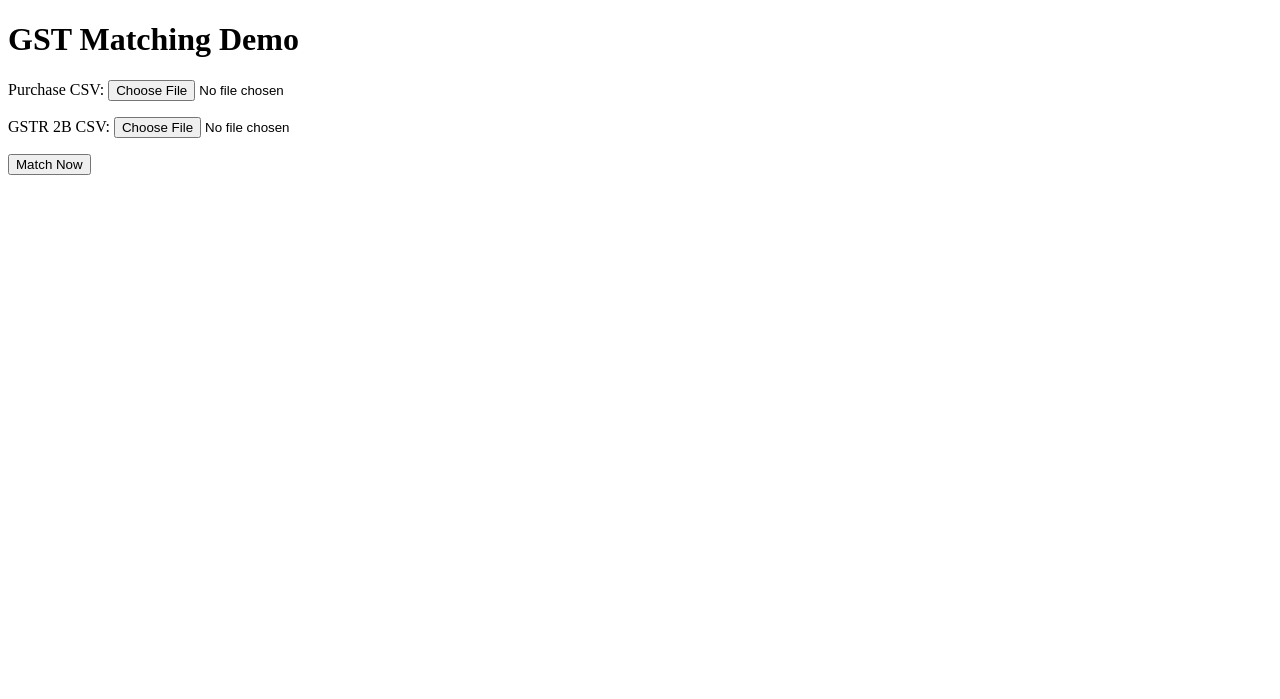
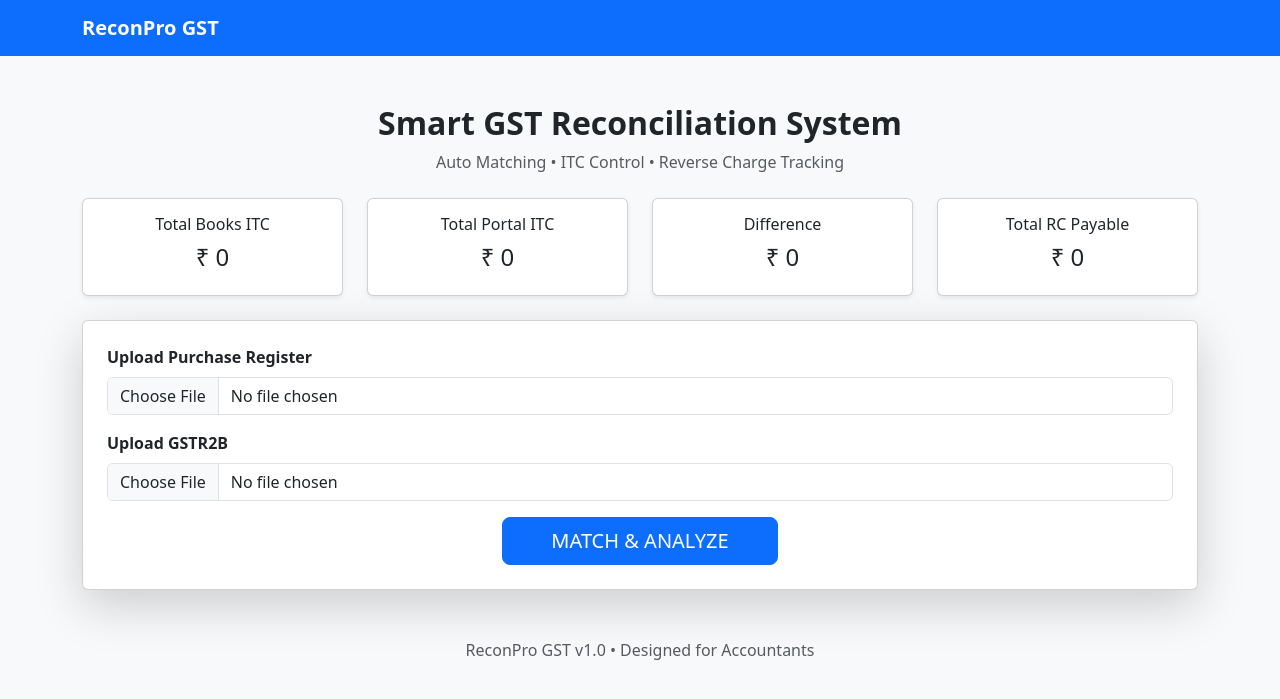
Before and after one commit to munnaregar55-svg/GST-MATCHING-, a Flask app: page / in a window 1280 px wide. Shown: the top 699 px of the page. Run offline with Flask 3, Linux system fonts and the light colour scheme.

Commit message:
Update index.html

```diff
--- a/templates/index.html
+++ b/templates/index.html
@@ -1,25 +1,90 @@
 <!DOCTYPE html>
 <html>
 <head>
-    <title>GST Matching Demo</title>
+    <title>ReconPro GST</title>
+    <link href="https://cdn.jsdelivr.net/npm/bootstrap@5.3.2/dist/css/bootstrap.min.css" rel="stylesheet">
 </head>
-<body>
 
-    <h1>GST Matching Demo</h1>
+<body class="bg-light">
 
-    <form action="/match" method="post" enctype="multipart/form-data">
-        <p>
-            Purchase CSV:
-            <input type="file" name="purchase">
-        </p>
+<nav class="navbar navbar-expand-lg navbar-dark bg-primary">
+    <div class="container">
+        <a class="navbar-brand fw-bold" href="#">ReconPro GST</a>
+    </div>
+</nav>
 
-        <p>
-            GSTR 2B CSV:
-            <input type="file" name="gstr2b">
-        </p>
+<div class="container mt-5">
 
-        <button type="submit">Match Now</button>
-    </form>
+    <div class="text-center mb-4">
+        <h2 class="fw-bold">Smart GST Reconciliation System</h2>
+        <p class="text-muted">Auto Matching • ITC Control • Reverse Charge Tracking</p>
+    </div>
+
+    <div class="row text-center mb-4">
+        <div class="col-md-3">
+            <div class="card shadow-sm">
+                <div class="card-body">
+                    <h6>Total Books ITC</h6>
+                    <h4>₹ 0</h4>
+                </div>
+            </div>
+        </div>
+
+        <div class="col-md-3">
+            <div class="card shadow-sm">
+                <div class="card-body">
+                    <h6>Total Portal ITC</h6>
+                    <h4>₹ 0</h4>
+                </div>
+            </div>
+        </div>
+
+        <div class="col-md-3">
+            <div class="card shadow-sm">
+                <div class="card-body">
+                    <h6>Difference</h6>
+                    <h4>₹ 0</h4>
+                </div>
+            </div>
+        </div>
+
+        <div class="col-md-3">
+            <div class="card shadow-sm">
+                <div class="card-body">
+                    <h6>Total RC Payable</h6>
+                    <h4>₹ 0</h4>
+                </div>
+            </div>
+        </div>
+    </div>
+
+    <div class="card shadow-lg p-4">
+        <form action="/match" method="post" enctype="multipart/form-data">
+
+            <div class="mb-3">
+                <label class="form-label fw-bold">Upload Purchase Register</label>
+                <input type="file" name="purchase" class="form-control" required>
+            </div>
+
+            <div class="mb-3">
+                <label class="form-label fw-bold">Upload GSTR2B</label>
+                <input type="file" name="gstr2b" class="form-control" required>
+            </div>
+
+            <div class="text-center">
+                <button type="submit" class="btn btn-primary btn-lg px-5">
+                    MATCH & ANALYZE
+                </button>
+            </div>
+
+        </form>
+    </div>
+
+</div>
+
+<footer class="text-center mt-5 mb-3 text-muted">
+    ReconPro GST v1.0 • Designed for Accountants
+</footer>
 
 </body>
 </html>
```
